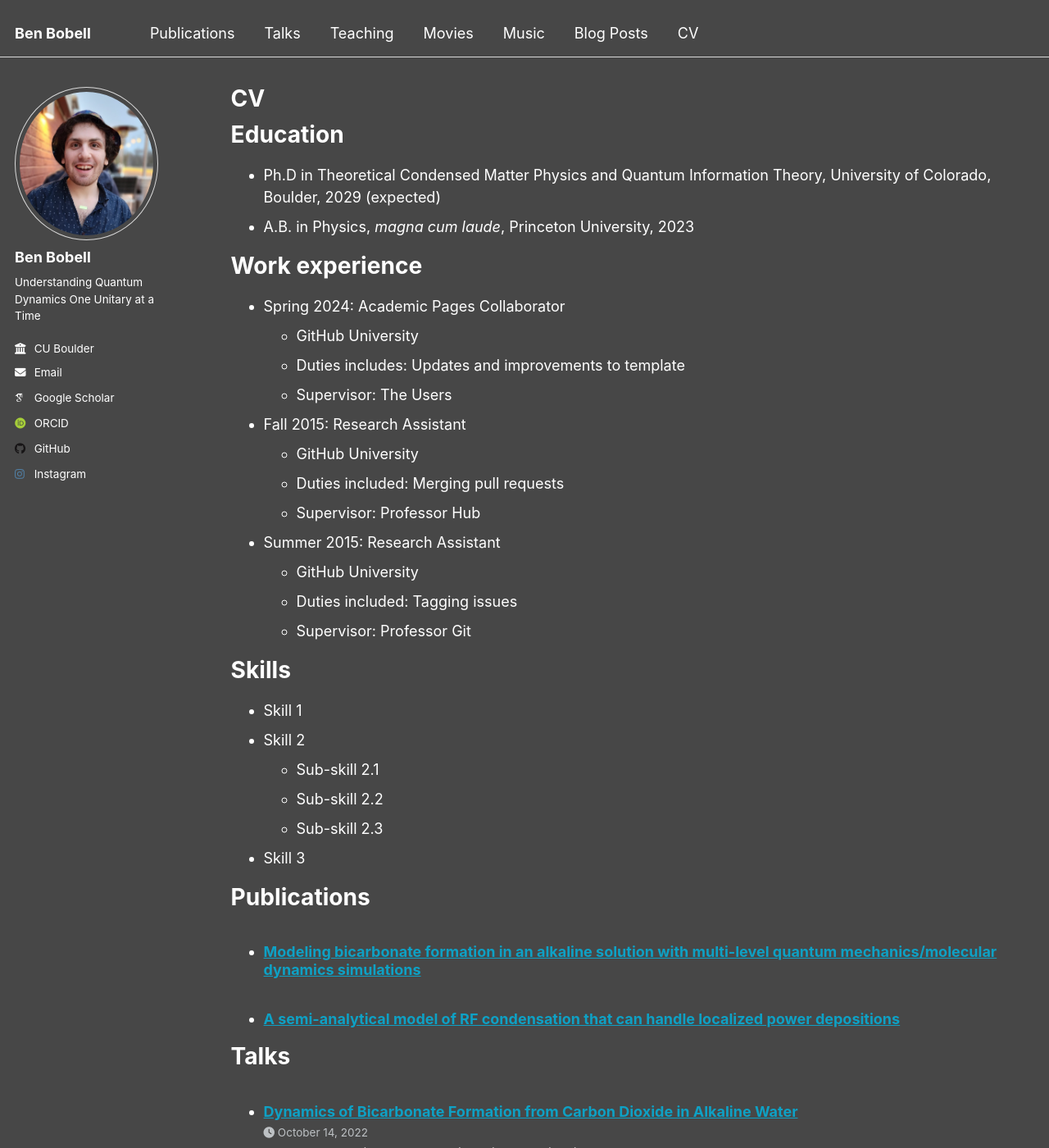
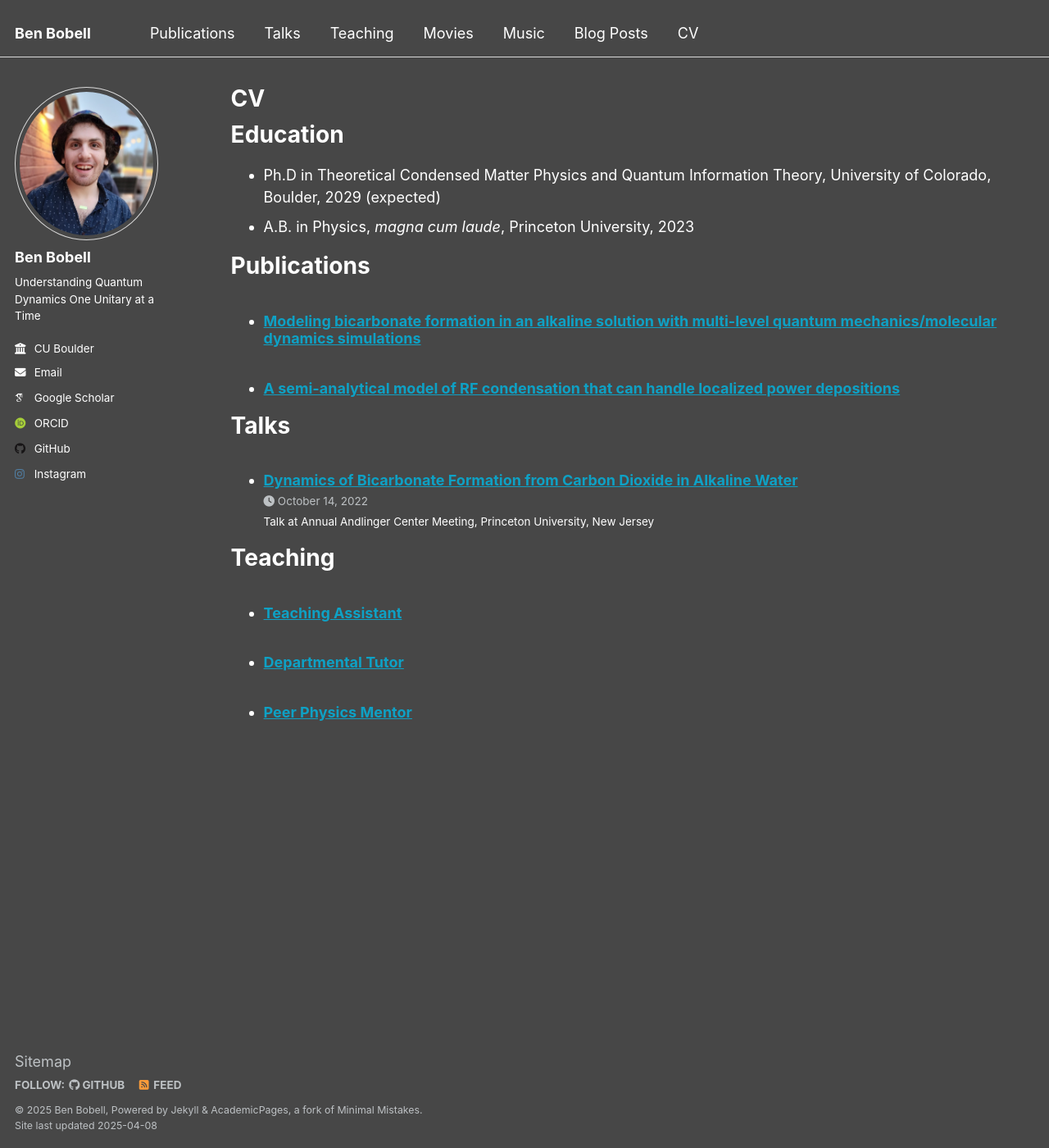
Before and after one commit to BenBobell00/BenBobell00.github.io, a Jekyll site: the page built from _pages/cv.md, in a window 1280 px wide and 1400 px high. Shown: the whole window at 82% size. Built offline with Jekyll 4.4.1, drawn with Linux system fonts in a browser that asks for light colours; some web fonts are replaced; some of the changed text lies outside the part shown.

Commit message:
Update cv.md

```diff
--- a/_pages/cv.md
+++ b/_pages/cv.md
@@ -13,32 +13,6 @@ Education
 ======
 * Ph.D in Theoretical Condensed Matter Physics and Quantum Information Theory, University of Colorado, Boulder, 2029 (expected)
 * A.B. in Physics, _magna cum laude_, Princeton University, 2023
-
-Work experience
-======
-* Spring 2024: Academic Pages Collaborator
-  * GitHub University
-  * Duties includes: Updates and improvements to template
-  * Supervisor: The Users
-
-* Fall 2015: Research Assistant
-  * GitHub University
-  * Duties included: Merging pull requests
-  * Supervisor: Professor Hub
-
-* Summer 2015: Research Assistant
-  * GitHub University
-  * Duties included: Tagging issues
-  * Supervisor: Professor Git
-
-Skills
-======
-* Skill 1
-* Skill 2
-  * Sub-skill 2.1
-  * Sub-skill 2.2
-  * Sub-skill 2.3
-* Skill 3
 
 Publications
 ======
@@ -57,7 +31,3 @@ Teaching
   <ul>{% for post in site.teaching reversed %}
     {% include archive-single-cv.html %}
   {% endfor %}</ul>
-
-Service and leadership
-======
-* Currently signed in to 43 different slack teams
```
